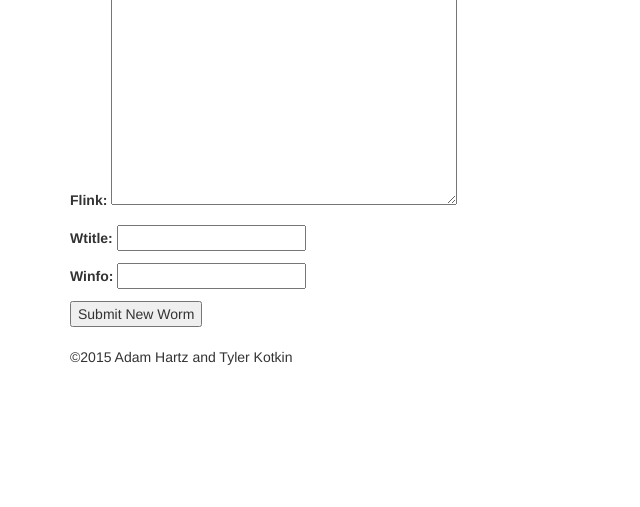
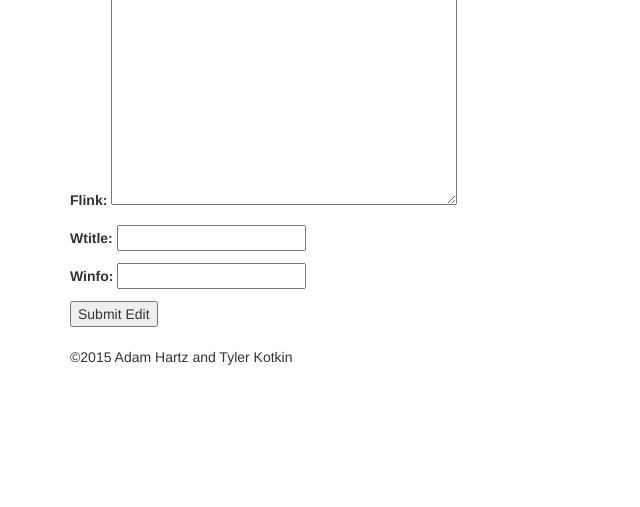
Before and after one commit to ahartz1/urly-bird, a Django app: template urlybird/bookmarks/templates/bookmarks/edit_worm.html in a window 1280 px wide. Shown: the part 143-650 px from the top of the page, without its empty margins (0-640 px from the left). Run offline with Django 3.2, Linux system fonts and the light colour scheme; the template is opened without the code that fills it: values that come from a table or form of the project are taken from there, others are empty; some libraries are stand-ins or nearby versions.

Commit message:
Edit button text

```diff
--- a/urlybird/bookmarks/templates/bookmarks/edit_worm.html
+++ b/urlybird/bookmarks/templates/bookmarks/edit_worm.html
@@ -7,6 +7,6 @@
 <form method="POST" action="{% url 'edit_worm' worm.pk %}">
   {% csrf_token %}
   {{ form.as_p }}
-  <input type="submit" value="Submit New Worm">
+  <input type="submit" value="Submit Edit">
 </form>
 {% endblock %}
```
